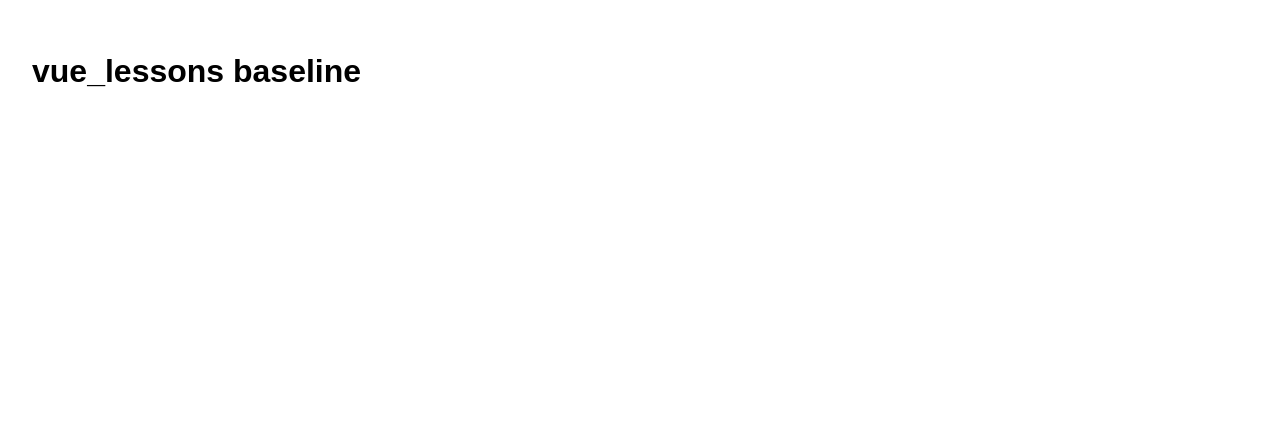
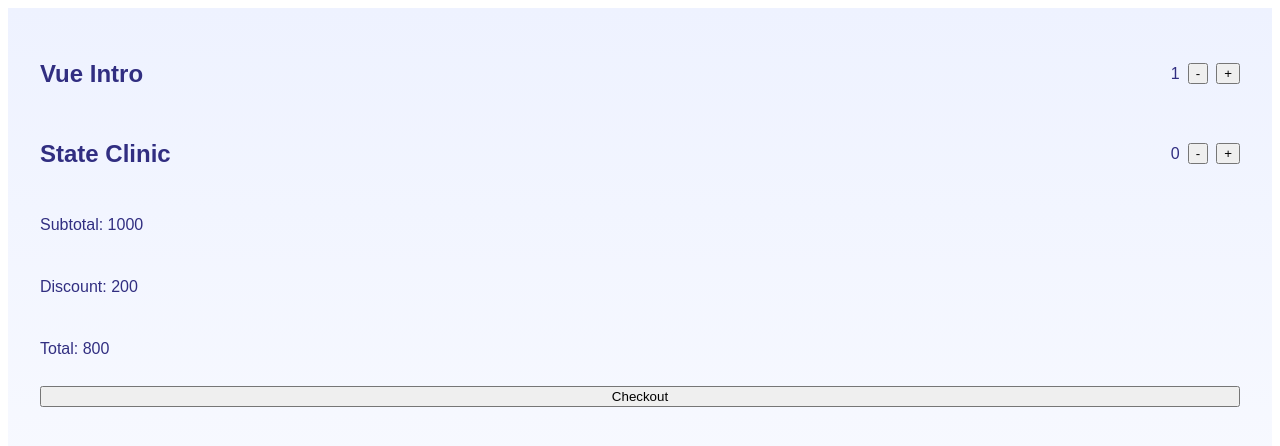
Before and after one commit to angularWorkshop/vue_lessons, a Vue app: page / in a window 1280 px wide. Shown: the top 446 px of the page. Built offline with nearby package versions, Linux system fonts and the light colour scheme.

Commit message:
feat: add vue answer-topic-12-exercise-01-cart-computed-totals solution

```diff
--- a/src/App.vue
+++ b/src/App.vue
@@ -1,16 +1,58 @@
 <script setup>
-const title = 'vue_lessons baseline';
+import { computed, reactive } from 'vue';
+import { cartSeed } from './cart-seed.js';
+
+const cart = reactive({
+  ...cartSeed,
+});
+
+const subtotal = computed(() => cart.items.reduce((sum, item) => sum + item.price * item.quantity, 0));
+const discount = computed(() => (cart.promoApplied && subtotal.value >= 1000 ? 200 : 0));
+const total = computed(() => subtotal.value - discount.value);
+const canCheckout = computed(() => total.value > 0);
+
+function increase(itemId) {
+  const item = cart.items.find(entry => entry.id === itemId);
+  item.quantity += 1;
+}
+
+function decrease(itemId) {
+  const item = cart.items.find(entry => entry.id === itemId);
+  item.quantity = Math.max(0, item.quantity - 1);
+}
 </script>
 
 <template>
-  <main class="app">
-    <h1>{{ title }}</h1>
-  </main>
+  <section class="cart-screen">
+    <article class="cart-row" v-for="item in cart.items" :key="item.id">
+      <h2>{{ item.title }}</h2>
+      <p>{{ item.quantity }}</p>
+      <button type="button" @click="decrease(item.id)">-</button>
+      <button type="button" @click="increase(item.id)">+</button>
+    </article>
+    <p>Subtotal: {{ subtotal }}</p>
+    <p>Discount: {{ discount }}</p>
+    <p>Total: {{ total }}</p>
+    <button type="button" :disabled="!canCheckout">Checkout</button>
+  </section>
 </template>
 
 <style scoped>
-.app {
-  padding: 24px;
+.cart-screen {
+  min-height: 100vh;
+  padding: 32px;
+  display: grid;
+  gap: 12px;
+  align-content: start;
+  background: linear-gradient(180deg, #eef2ff 0%, #ffffff 100%);
+  color: #312e81;
   font-family: Arial, sans-serif;
 }
+
+.cart-row {
+  display: grid;
+  grid-template-columns: 1fr auto auto auto;
+  gap: 8px;
+  align-items: center;
+}
 </style>
--- /dev/null
+++ b/src/cart-seed.js
@@ -0,0 +1,7 @@
+export const cartSeed = {
+  promoApplied: true,
+  items: [
+    { id: 'c1', title: 'Vue Intro', price: 1000, quantity: 1 },
+    { id: 'c2', title: 'State Clinic', price: 500, quantity: 0 },
+  ],
+};
```
Also changed, not shown: src/main.js (line endings or trailing spaces), 2 other files (tests, documents, lock files or other folders).
